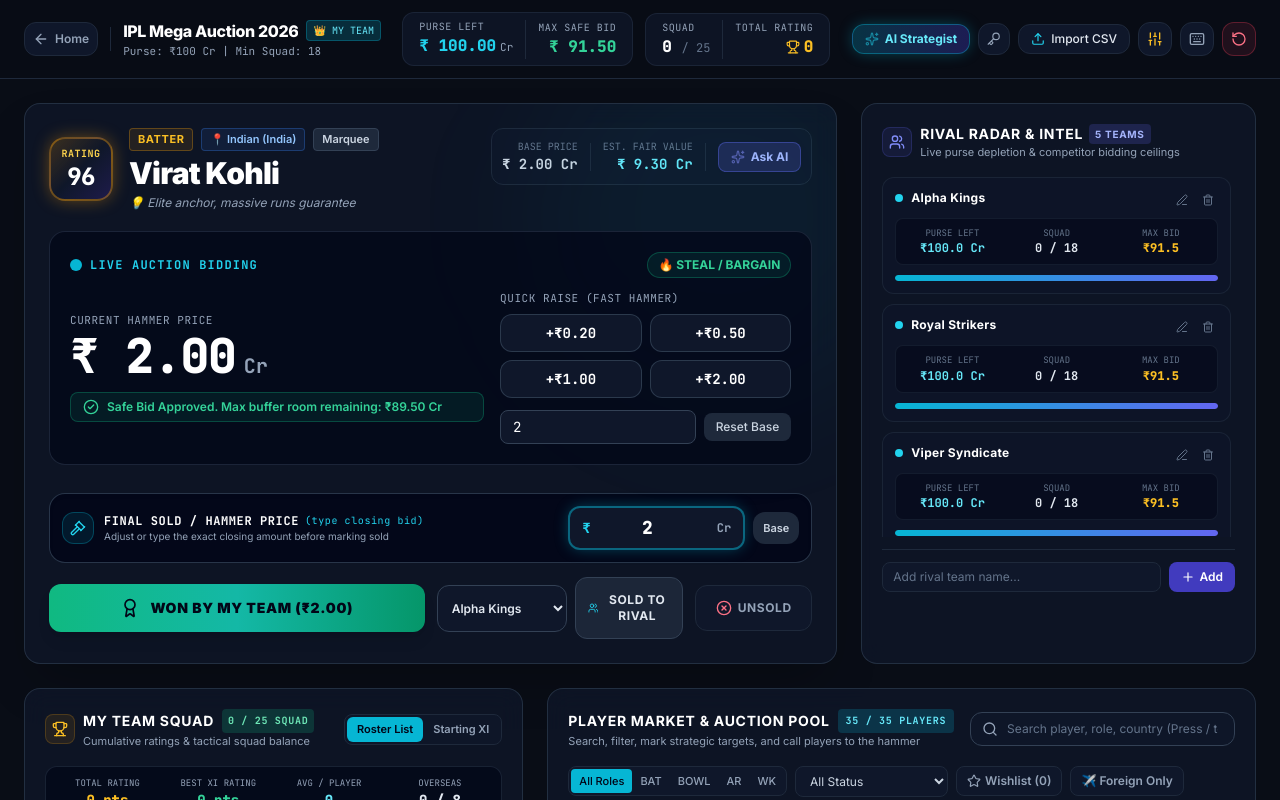
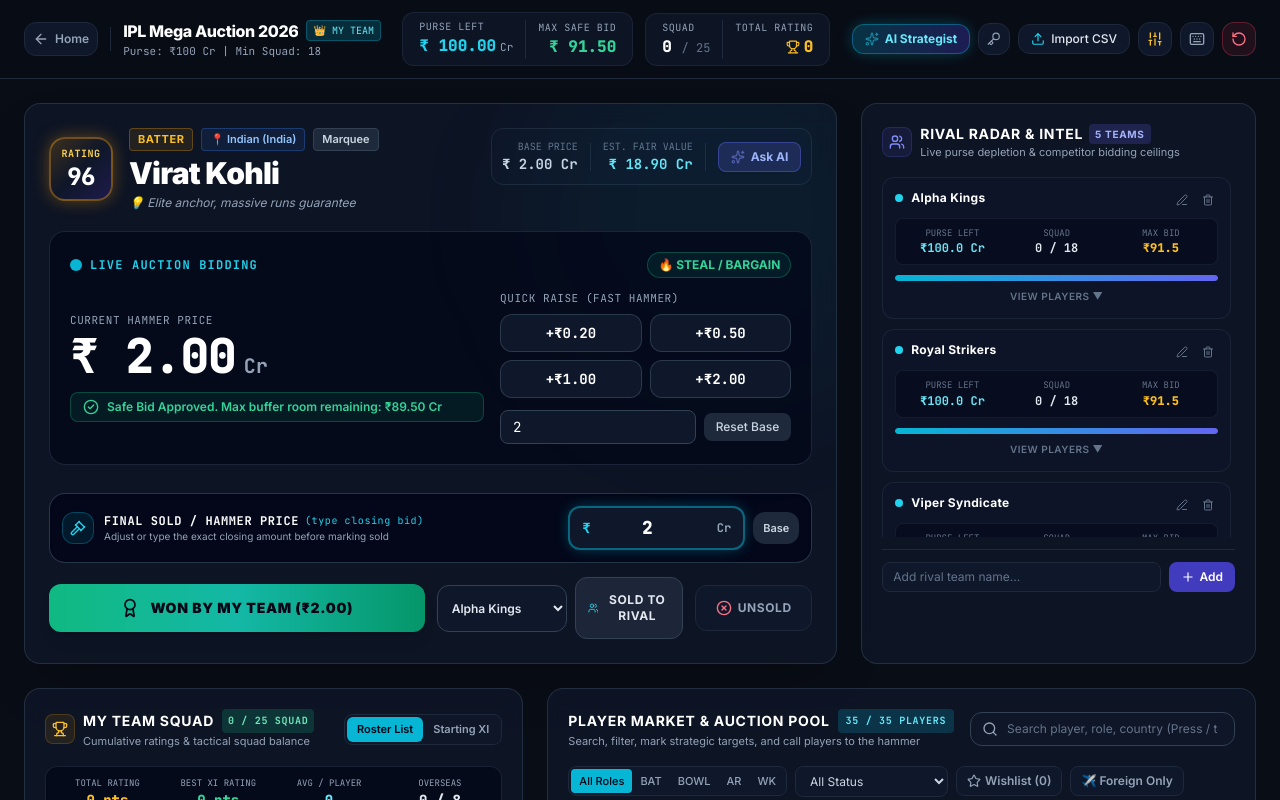
Before and after one commit to Spidey270/AUCTION-SOFTWARE, a React (Vite) app: page / in a window 1280 px wide. Both pictures are taken after a click on the button "🏏 Quick IPL Mega". Shown: the top 800 px of the page. Built offline with nearby package versions, Linux system fonts and the light colour scheme.

Commit message:
fix: dynamic fair value scaling and expand rival player list

```diff
--- a/src/App.jsx
+++ b/src/App.jsx
@@ -408,6 +408,7 @@
           <div className="lg:col-span-8">
             <HammerArena
               activePlayer={activePlayer}
+              allPlayers={activeTournament.players}
               preset={activeTournament.preset}
               teamSummary={teamSummary}
               rivals={activeTournament.rivals || []}
--- a/src/components/HammerArena.jsx
+++ b/src/components/HammerArena.jsx
@@ -19,6 +19,7 @@
 
 export default function HammerArena({
   activePlayer,
+  allPlayers,
   preset,
   teamSummary,
   rivals,
@@ -63,7 +64,7 @@
   }
 
   const roleObj = preset.roles.find(r => r.id === activePlayer.role);
-  const fairValue = calculateProjectedValue(activePlayer, preset);
+  const fairValue = calculateProjectedValue(activePlayer, preset, 1.0, allPlayers);
 
   // Rule Checks
   const isOverSafeBid = currentBid > teamSummary.maxSafeBid;
--- a/src/components/PlayerDatabase.jsx
+++ b/src/components/PlayerDatabase.jsx
@@ -220,7 +220,7 @@
             ) : (
               filteredPlayers.map((player) => {
                 const roleObj = preset.roles.find(r => r.id === player.role);
-                const fairVal = calculateProjectedValue(player, preset);
+                const fairVal = calculateProjectedValue(player, preset, 1.0, players);
                 const isTarget = targetsList.includes(player.id);
                 const isActive = activePlayerId === player.id;
 
--- a/src/components/RivalsRadar.jsx
+++ b/src/components/RivalsRadar.jsx
@@ -13,6 +13,7 @@
   const [newTeamName, setNewTeamName] = useState('');
   const [editingId, setEditingId] = useState(null);
   const [editPurse, setEditPurse] = useState('');
+  const [expandedRival, setExpandedRival] = useState(null);
 
   const handleCreate = (e) => {
     e.preventDefault();
@@ -160,7 +161,7 @@
               </div>
 
               {/* Purse Bar */}
-              <div className="w-full bg-slate-800/80 rounded-full h-1.5 mt-2.5 overflow-hidden">
+              <div className="w-full bg-slate-800/80 rounded-full h-1.5 mt-2.5 overflow-hidden cursor-pointer" onClick={() => setExpandedRival(expandedRival === rival.id ? null : rival.id)} title="Click to view players">
                 <div
                   className={`h-full rounded-full transition-all duration-500 ${
                     pursePercent > 50
@@ -172,6 +173,35 @@
                   style={{ width: `${pursePercent}%` }}
                 ></div>
               </div>
+
+              {/* Expand Toggle */}
+              <button
+                className="w-full text-center mt-2 text-[10px] text-slate-500 hover:text-slate-300 font-semibold tracking-wider uppercase transition"
+                onClick={() => setExpandedRival(expandedRival === rival.id ? null : rival.id)}
+              >
+                {expandedRival === rival.id ? 'Hide Players ▲' : 'View Players ▼'}
+              </button>
+
+              {/* Acquired Players List */}
+              {expandedRival === rival.id && (
+                <div className="mt-2 pt-2 border-t border-slate-800/60 max-h-32 overflow-y-auto pr-1 space-y-1">
+                  {rival.acquired && rival.acquired.length > 0 ? (
+                    rival.acquired.map((p, idx) => (
+                      <div key={idx} className="flex items-center justify-between bg-slate-900/40 p-1.5 rounded border border-slate-800/50">
+                        <div className="flex flex-col">
+                          <span className="text-[11px] font-bold text-white truncate max-w-[100px]" title={p.name}>{p.name}</span>
+                          <span className="text-[9px] text-slate-500 uppercase">{p.role} · {p.rating} OVR</span>
+                        </div>
+                        <span className="text-[10px] font-mono font-bold text-cyan-300">
+                          {preset.currency}{p.boughtFor?.toFixed(2)}
+                        </span>
+                      </div>
+                    ))
+                  ) : (
+                    <div className="text-[10px] text-center text-slate-500 py-2 italic">No players bought yet.</div>
+                  )}
+                </div>
+              )}
 
             </div>
           );
--- a/src/utils/auctionMath.js
+++ b/src/utils/auctionMath.js
@@ -16,21 +16,32 @@
   return Math.max(0, Number(maxBid.toFixed(2)));
 }
 
-/**
- * Suggests fair value ceiling based on player rating and remaining purse inflation
- */
-export function calculateProjectedValue(player, preset, marketInflationRate = 1.0) {
+export function calculateProjectedValue(player, preset, marketInflationRate = 1.0, allPlayers = []) {
   if (!player || !player.rating) return player?.basePrice || 1.0;
 
-  // Normalize rating to 100-point scale if it was given on a 1-10 scale (e.g. 8.5 -> 85)
-  const normRating = player.rating <= 10 ? player.rating * 10 : player.rating;
+  // Dynamically determine the maximum rating in the pool
+  let maxRatingInPool = 100;
+  if (allPlayers && allPlayers.length > 0) {
+    maxRatingInPool = Math.max(...allPlayers.map(p => Number(p.rating) || 0));
+  } else {
+    maxRatingInPool = Number(player.rating) > 15 ? 100 : (Number(player.rating) > 10 ? 15 : 10);
+  }
 
-  // Rating scale baseline is typically 75 - 99
-  const ratingDelta = Math.max(0, normRating - 75);
-  const factor = (preset.sport === 'cricket' ? 0.35 : 1.2) * marketInflationRate;
+  // Normalize rating to a 0-100 percentage relative to the best player in the pool
+  const rawRating = Number(player.rating) || 0;
+  const ratingPercentile = maxRatingInPool > 0 ? (rawRating / maxRatingInPool) : 0;
 
-  const estimated = player.basePrice + (ratingDelta * factor);
-  return Number(estimated.toFixed(1));
+  // The 'fair value' should scale up exponentially for elite players.
+  // Base price + premium based on how close they are to the absolute best player.
+  const premiumCurve = Math.pow(ratingPercentile, 3); // Cubed to make top players significantly more expensive
+
+  // Calculate the total purse-based theoretical maximum a top player could go for.
+  // Generally, an absolute marquee player goes for 15-20% of a team's total purse.
+  const topPlayerExpectedValue = preset.totalPurse * 0.18;
+
+  const expectedValue = player.basePrice + (premiumCurve * topPlayerExpectedValue * marketInflationRate);
+
+  return Number(Math.max(player.basePrice, expectedValue).toFixed(1));
 }
 
 /**
```
